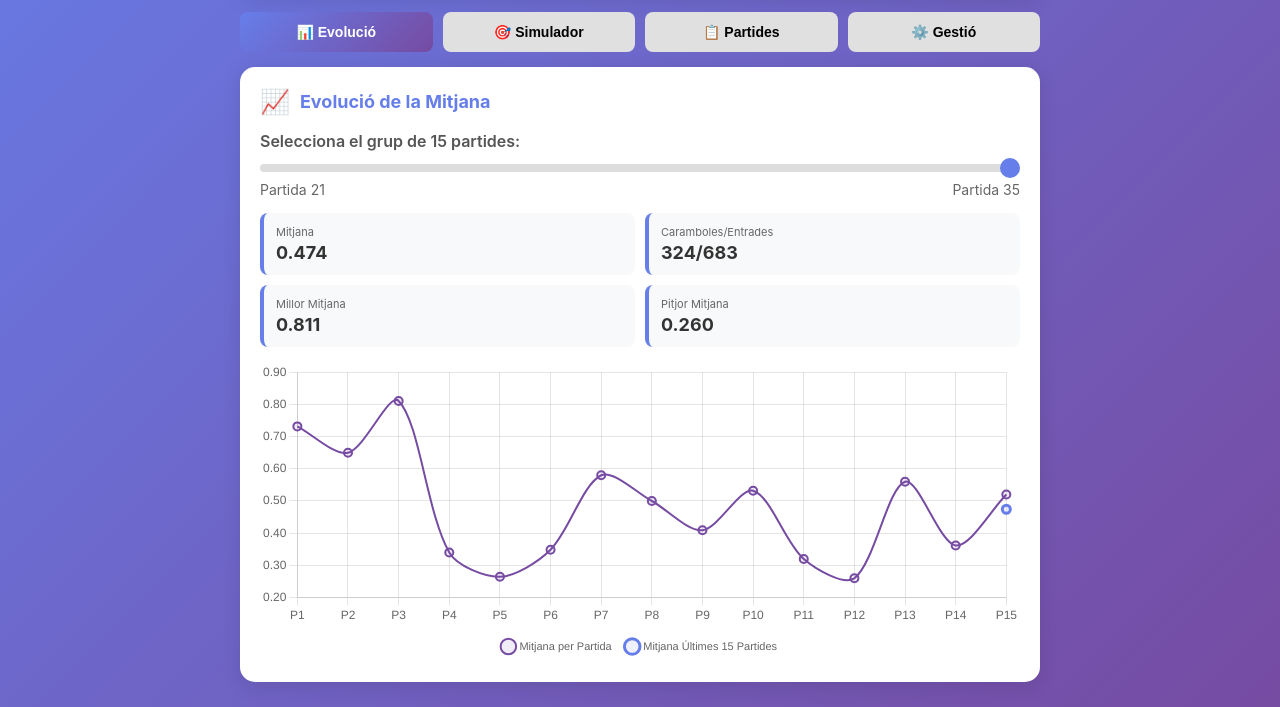
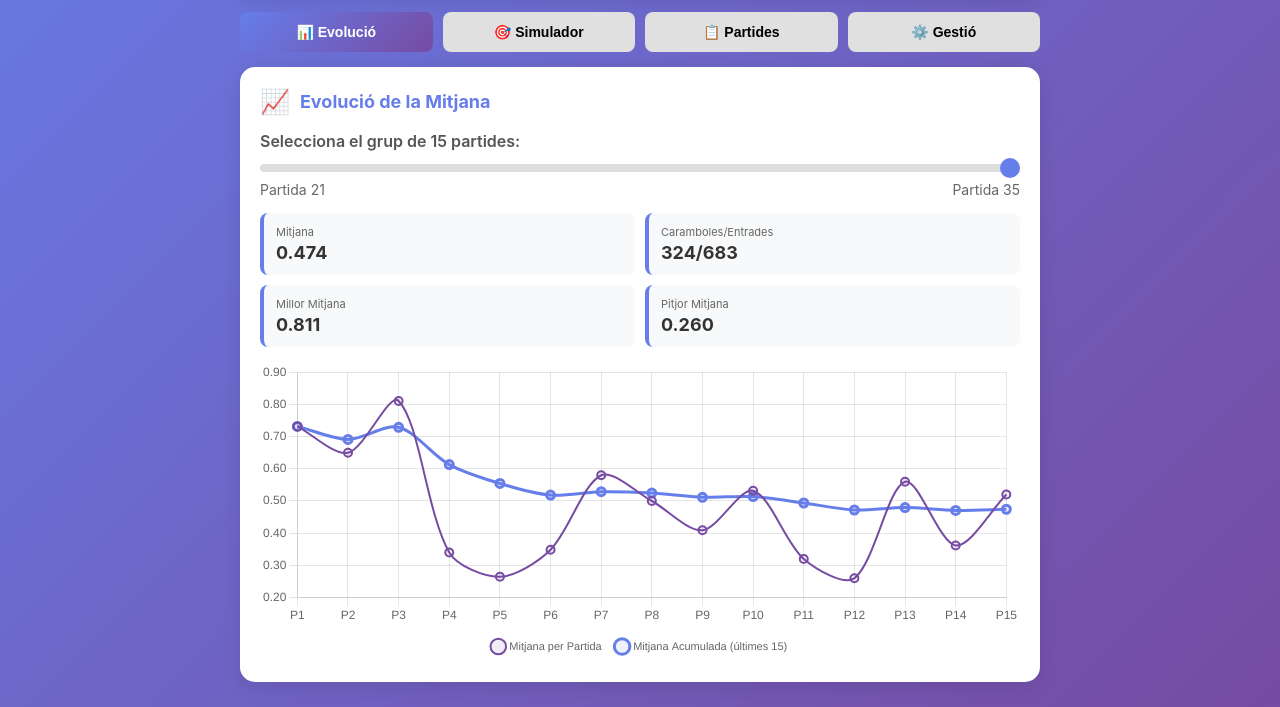
Before and after one commit to algoam-Banyoles/c3b, a plain HTML site: page index.html in a window 1280 px wide. Shown: the part 310-1017 px from the top of the page. Drawn offline with nearby package versions, Linux system fonts and the light colour scheme.

Commit message:
Add files via upload

```diff
--- a/index.html
+++ b/index.html
@@ -1498,22 +1498,31 @@
             const labels = partides.map(p => `P${p.num}`);
             const mitjanes = partides.map(p => p.mitjana);
 
-            // Calcular mitjana de les últimes 15 partides per cada punt
-            // Només es mostra a partir de la partida 15 (quan ja hi ha 15 partides completes)
+            // Calcular mitjana acumulada progressiva (rolling average)
+            // P1: només P1
+            // P2: P1+P2
+            // ...
+            // P15: P1 a P15
+            // P16: P2 a P16 (últimes 15)
+            // P17: P3 a P17 (últimes 15)
             const mitjanaAcumulada = partides.map((p, idx) => {
                 const partidaNum = start + idx; // Índex real a PARTIDES_DATA
 
-                // Abans de la partida 15, no mostrar res (serà null)
+                let startIdx, endIdx;
+
                 if (partidaNum < 14) {
-                    return null;
+                    // Partides 1-14: mitjana des de l'inici fins l'actual
+                    startIdx = 0;
+                    endIdx = partidaNum + 1;
+                } else {
+                    // Partida 15 en endavant: mitjana de les últimes 15
+                    startIdx = partidaNum - 14; // 14 partides anteriors + l'actual = 15 total
+                    endIdx = partidaNum + 1;
                 }
 
-                // A partir de la partida 15, calcular mitjana de les últimes 15
-                const startIdx = partidaNum - 14; // Últimes 15 partides (inclosa l'actual)
-                const endIdx = partidaNum + 1;
-                const ultimes15 = PARTIDES_DATA.slice(startIdx, endIdx);
-                const totalCar = ultimes15.reduce((sum, part) => sum + part.caramboles, 0);
-                const totalEnt = ultimes15.reduce((sum, part) => sum + part.entrades, 0);
+                const partidesCalc = PARTIDES_DATA.slice(startIdx, endIdx);
+                const totalCar = partidesCalc.reduce((sum, part) => sum + part.caramboles, 0);
+                const totalEnt = partidesCalc.reduce((sum, part) => sum + part.entrades, 0);
                 return totalCar / totalEnt;
             });
 
@@ -1539,15 +1548,14 @@
                             pointHoverRadius: 6
                         },
                         {
-                            label: 'Mitjana Últimes 15 Partides',
+                            label: 'Mitjana Acumulada (últimes 15)',
                             data: mitjanaAcumulada,
                             borderColor: '#667eea',
                             backgroundColor: 'rgba(102, 126, 234, 0.1)',
                             borderWidth: 3,
                             tension: 0.3,
                             pointRadius: 4,
-                            pointHoverRadius: 6,
-                            spanGaps: false // No connectar quan hi ha nulls
+                            pointHoverRadius: 6
                         }
                     ]
                 },
@@ -1576,10 +1584,14 @@
                                     if (context.datasetIndex === 0) {
                                         return `Partida: ${partida.caramboles}/${partida.entrades} = ${partida.mitjana.toFixed(3)}`;
                                     } else {
-                                        if (context.parsed.y === null) {
-                                            return 'Mitjana últimes 15: Encara no disponible';
+                                        if (partidaNum < 14) {
+                                            const numPartides = partidaNum + 1;
+                                            return `Mitjana acumulada (P1-P${numPartides}): ${context.parsed.y.toFixed(3)}`;
+                                        } else {
+                                            const startP = partidaNum - 13; // 14 partides enrere + 1
+                                            const endP = partidaNum + 1;
+                                            return `Mitjana últimes 15 (P${startP}-P${endP}): ${context.parsed.y.toFixed(3)}`;
                                         }
-                                        return `Mitjana últimes 15 partides: ${context.parsed.y.toFixed(3)}`;
                                     }
                                 }
                             }
```
